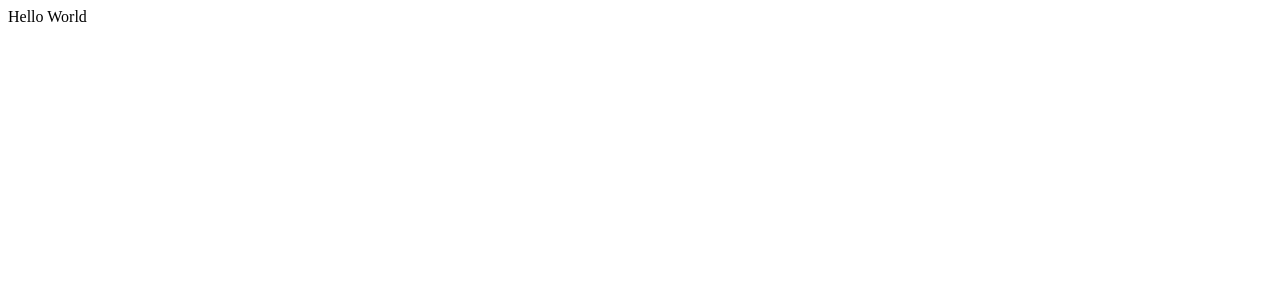
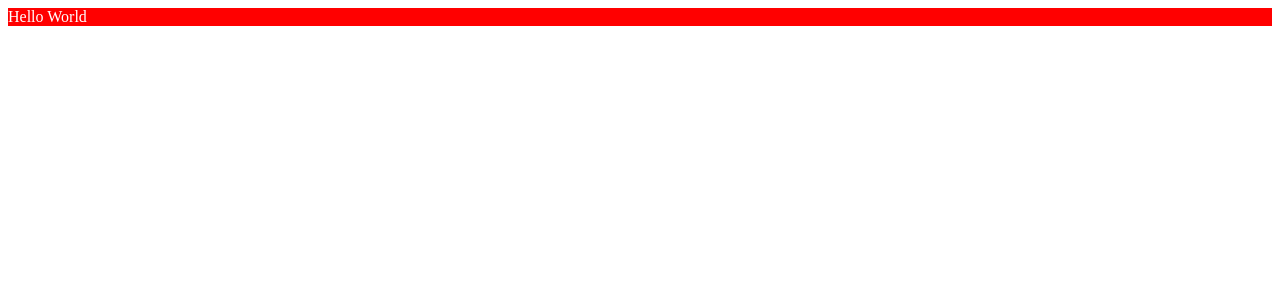
Before and after one commit to hijacker/hijacker, a Vue app: page / in a window 1280 px wide. Shown: the top 300 px of the page. Built offline with nearby package versions, Linux system fonts and the light colour scheme.

Commit message:
refactor(frontend): Dev Server and Sass
Set up webpack-dev-server and sass transpiling in vue

```diff
--- a/src/frontend/App.vue
+++ b/src/frontend/App.vue
@@ -1,5 +1,7 @@
 <template>
-  <div>Hello World</div>
+  <div class="app">
+    {{ title }}
+  </div>
 </template>
 
 <script>
@@ -7,7 +9,15 @@ export default {
   name: 'hijacker',
   data () {
     return {
+      title: "Hello World"
     }
   }
 }
 </script>
+
+<style lang="scss">
+.app {
+  background-color: red;
+  color: white;
+}
+</style>
--- a/webpack.config.js
+++ b/webpack.config.js
@@ -1,4 +1,5 @@
 const path = require('path')
+
 const HtmlWebpackPlugin = require('html-webpack-plugin')
 const VueLoaderPlugin = require('vue-loader/lib/plugin')
 
@@ -22,6 +23,16 @@ module.exports = {
         test: /\.js$/,
         exclude: /node_modules/,
         loader: 'babel-loader'
+      },
+
+      // Transpile Sass
+      {
+        test: /\.scss$/,
+        use: [
+          'vue-style-loader',
+          'css-loader',
+          'sass-loader'
+        ]
       }
     ]
   },
@@ -33,6 +44,11 @@ module.exports = {
     alias: {
       "@": path.resolve(__dirname, "src/frontend")
     }
+  },
+  devServer: {
+    historyApiFallback: true,
+    noInfo: true,
+    overlay: true
   },
   plugins: [
     // Move index.html to dist folder and add buldled script
```
Also changed, not shown: package.json (+9 -4 lines).
